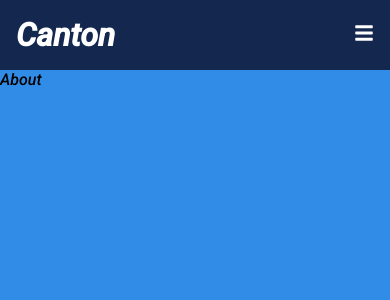
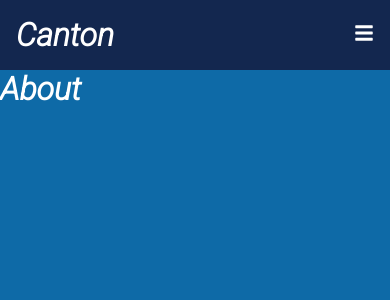
Before and after one commit to alvinwarui29/canton_port, a React (Vite) app: page / in a window 390 px wide. Shown: the top 300 px of the page. Built offline with nearby package versions, Linux system fonts and the light colour scheme.

Commit message:
add some more styling

```diff
--- a/src/Components/About/About.jsx
+++ b/src/Components/About/About.jsx
@@ -3,7 +3,9 @@ import React from 'react'
 
 const About = () => {
   return (
-    <div>About</div>
+    <div>
+    <h1>About</h1>
+    </div>
   )
 }
 
--- a/src/Components/Navbar/Navbar.css
+++ b/src/Components/Navbar/Navbar.css
@@ -3,9 +3,10 @@
     justify-content: space-between ;
     align-items: center;
     padding: 1rem;
-    text-align: left;
     background: var(--btn-secondary);
 }
+
+
 .hamburger{
     background: transparent;
     cursor: pointer;
@@ -30,16 +31,20 @@
         position: absolute;
         top: -100%;
         left: 0;
-        z-index: -3;
+        z-index: 3;
         transition: 0.3s;
         background: var(--btn-secondary);
 
+    }
+    .header .logo{
+        z-index: 12;
     }
     .nav-menu.active{
         top: 0;
     }
     .hamburger{
         display: initial;
+        z-index: 12;
     }
     .nav-menu li{
         padding: 1rem 0;
--- a/src/Components/Navbar/Navbar.jsx
+++ b/src/Components/Navbar/Navbar.jsx
@@ -10,7 +10,7 @@ const Navbar = () => {
     <div>
       <header>
       <div className="header">
-        <Link to='/'><h1 >Canton</h1></Link>
+        <Link to='/'><h1 className='logo'>Canton</h1></Link>
         <ul className={click ? 'nav-menu active' : 'nav-menu'}>
           <li>
             <Link to='/'>Home</Link>
--- a/src/index.css
+++ b/src/index.css
@@ -1,4 +1,4 @@
-@import url('https://fonts.googleapis.com/css2?family=Roboto:ital,wght@1,500&display=swap');
+@import url('https://fonts.googleapis.com/css2?family=Roboto:ital,wght@1,300&display=swap');
 *{
     font-family: 'Roboto', sans-serif;
     background-color: var(--bg-color);
@@ -8,7 +8,7 @@
 
 }
 :root{
-    --bg-color:  #318CE7;
+    --bg-color:  #0e6aa7;
     --txt-color: #fff ;
     --btn-color:  #96ff5e;
     --btn-secondary : #13274F;
@@ -19,11 +19,11 @@
 
 h1{
     color: var(--txt-color);
-    background-color: #13274F;
+    background-color: transparent;
 }
 ul,a,li{
     text-decoration: none;
     list-style: none;
     color: var(--txt-color);
-    background-color: #13274F;
+    background-color: transparent;
 }
```
